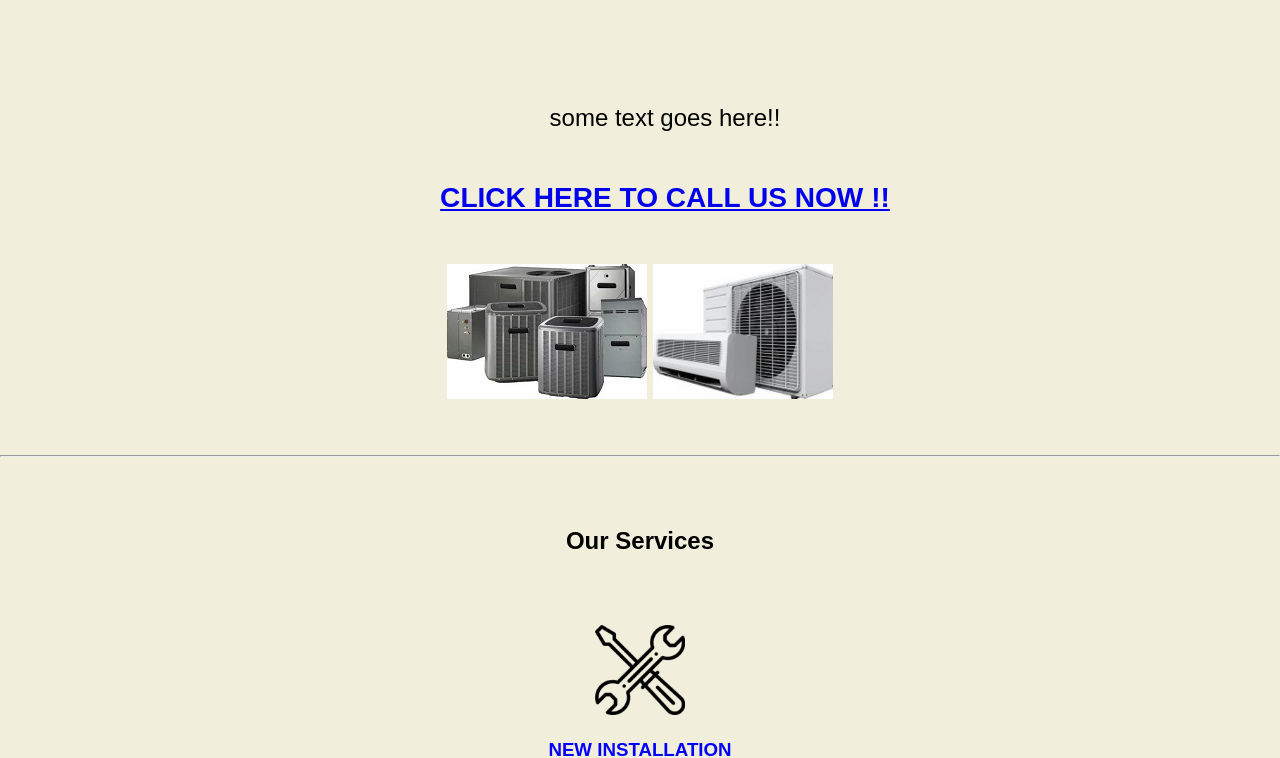
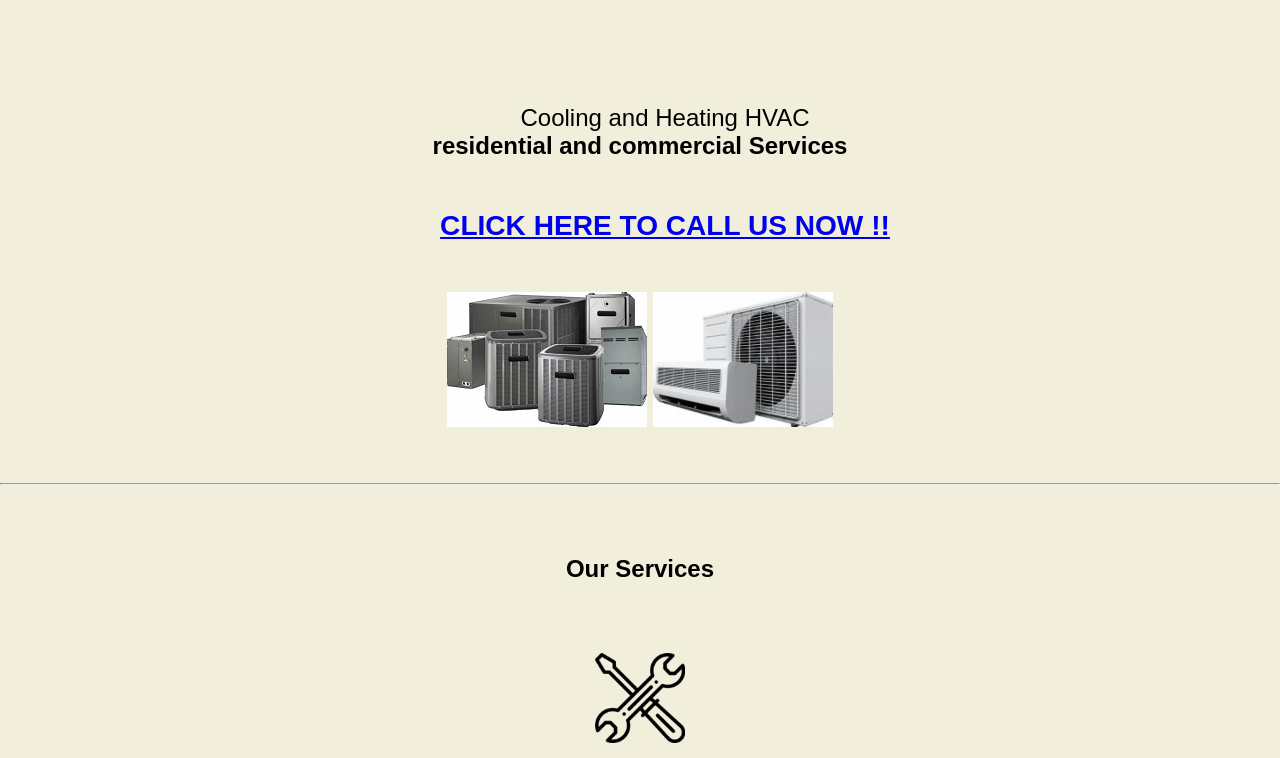
Before and after one commit to omer-run/waleed.github.io, a plain HTML site: page index.html in a window 1280 px wide. Shown: the part 46-804 px from the top of the page. Drawn offline with Linux system fonts and the light colour scheme.

Commit message:
Update index.html

```diff
--- a/index.html
+++ b/index.html
@@ -24,8 +24,8 @@
  <section class="main" id="about us">
   <div>
     <!-- <h1>About Us</h1> -->
-    <p>some text goes here!!
-    </p>
+    <p>Cooling and Heating HVAC</p>
+      <strong>residential and commercial Services</strong>
     <h3 class="top-call"><a href="tel:+1234567789">Click Here to Call Us Now !!</a></h3>
     <img  src="image/air2.jpg" alt="hvac">
     <img class="image2" src="image/airic.ico" alt="">
```
